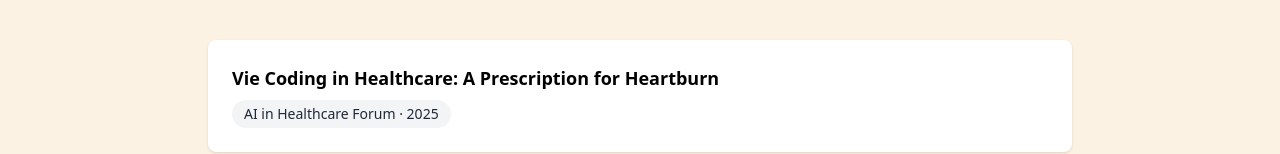
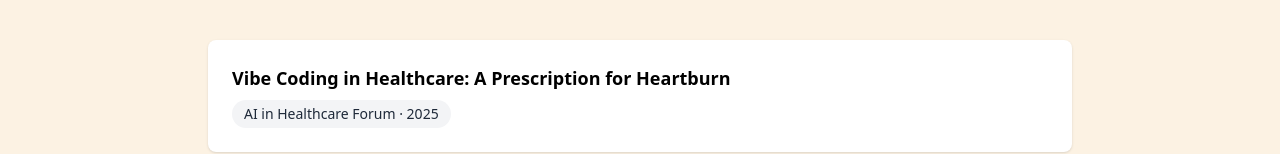
Before and after one commit to thatsimonsguy/career-site, a Next.js app: page /public-speaking in a window 1280 px wide. Shown: the part 1942-2096 px from the top of the page. Built offline with nearby package versions, Linux system fonts and the light colour scheme.

Commit message:
typo fix in talk data

```diff
--- a/data/talks.ts
+++ b/data/talks.ts
@@ -14,7 +14,7 @@ export interface Talk {
 export const talks: Talk[] = [
     {
         event: "AI in Healthcare Forum",
-        title: "Vie Coding in Healthcare: A Prescription for Heartburn",
+        title: "Vibe Coding in Healthcare: A Prescription for Heartburn",
         location: "Minneapolis",
         year: 2025,
         recordingUrl: "",
```
Also changed, not shown: 1 other file (tests, documents, lock files or other folders).
